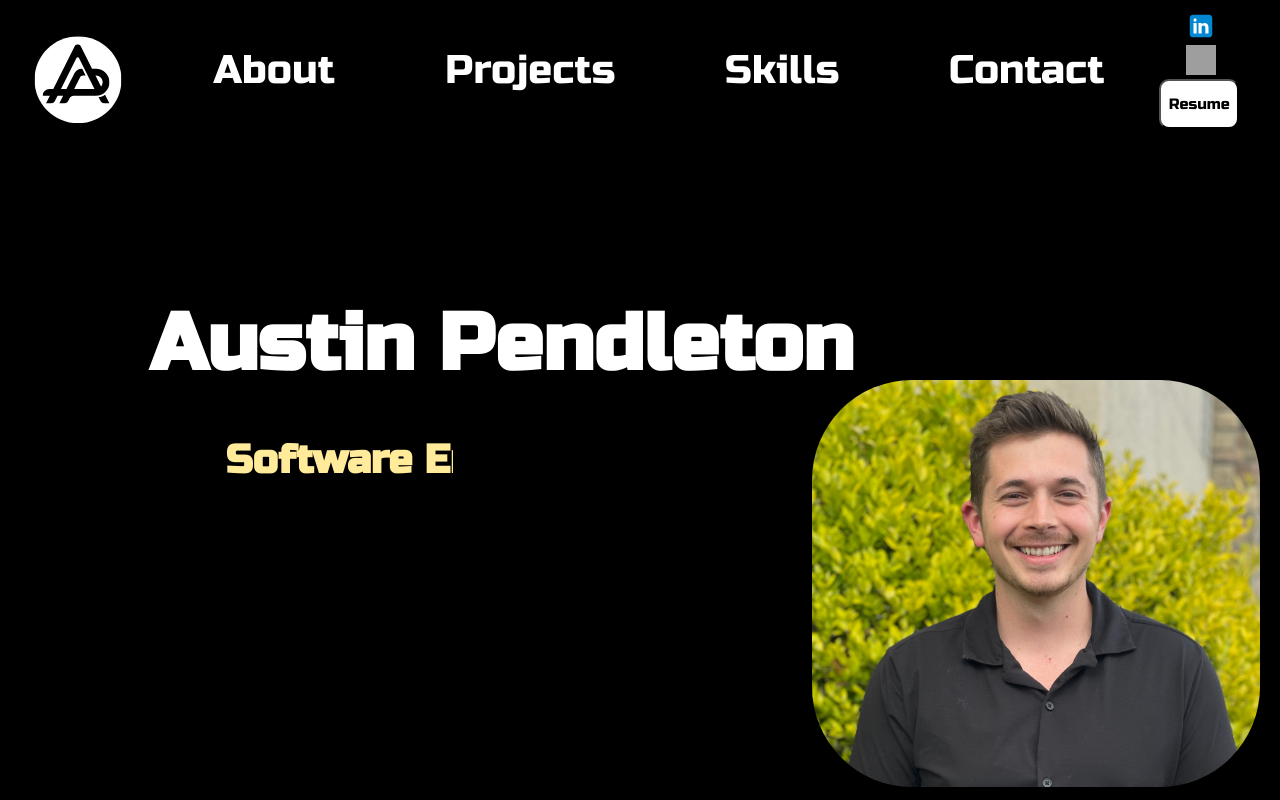
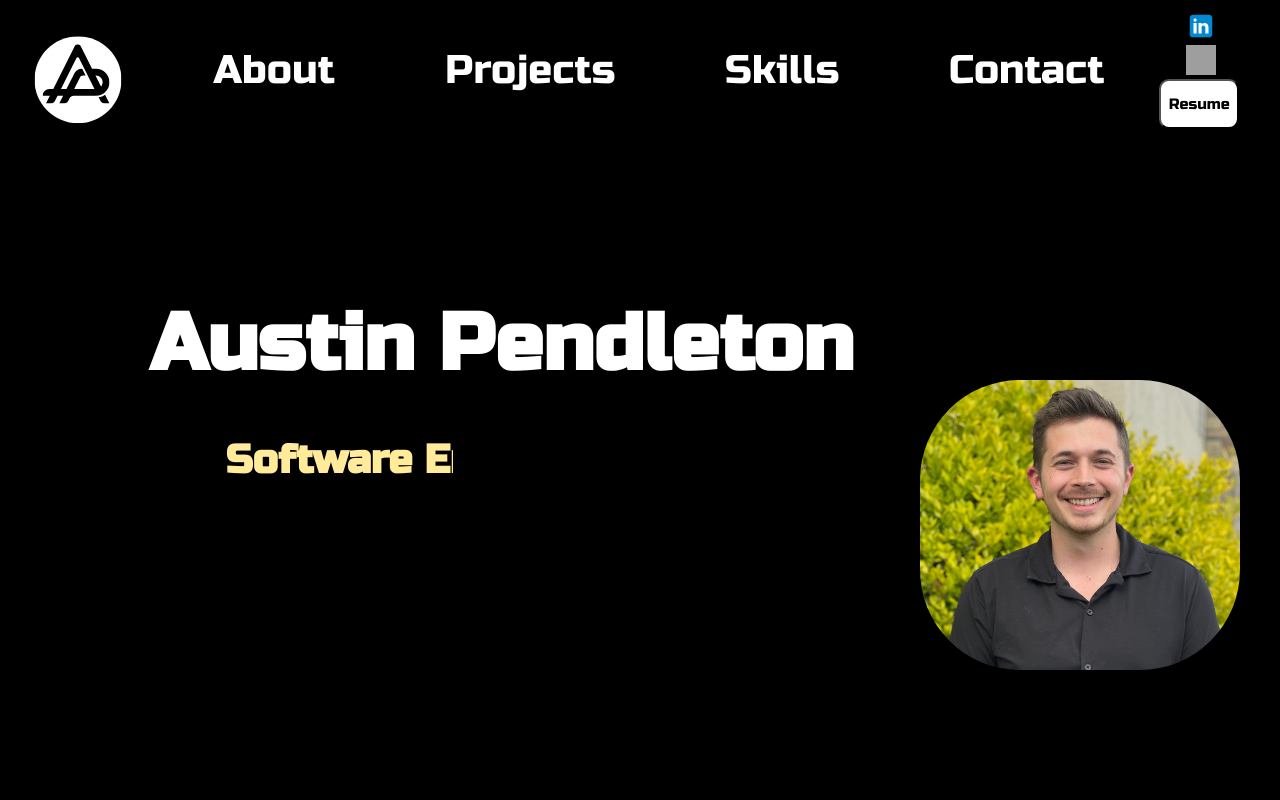
Before and after one commit to austinpendleton/portfolio_se, a React (Create React App) app: page / in a window 1280 px wide. Shown: the top 800 px of the page. Built offline with nearby package versions, Linux system fonts and the light colour scheme; grey boxes are pictures that could not be loaded; a web font is replaced by a local one.

Commit message:
resize intro image

```diff
--- a/src/blocks/Introduction.css
+++ b/src/blocks/Introduction.css
@@ -14,8 +14,8 @@
 .introduction__image {
   position: relative;
   top: 380px;
-  margin-right: 20px;
-  max-width: 35%;
+  margin-right: 40px;
+  max-width: 25%;
   border-radius: 100px;
 }
 .introduction__picture {
```
